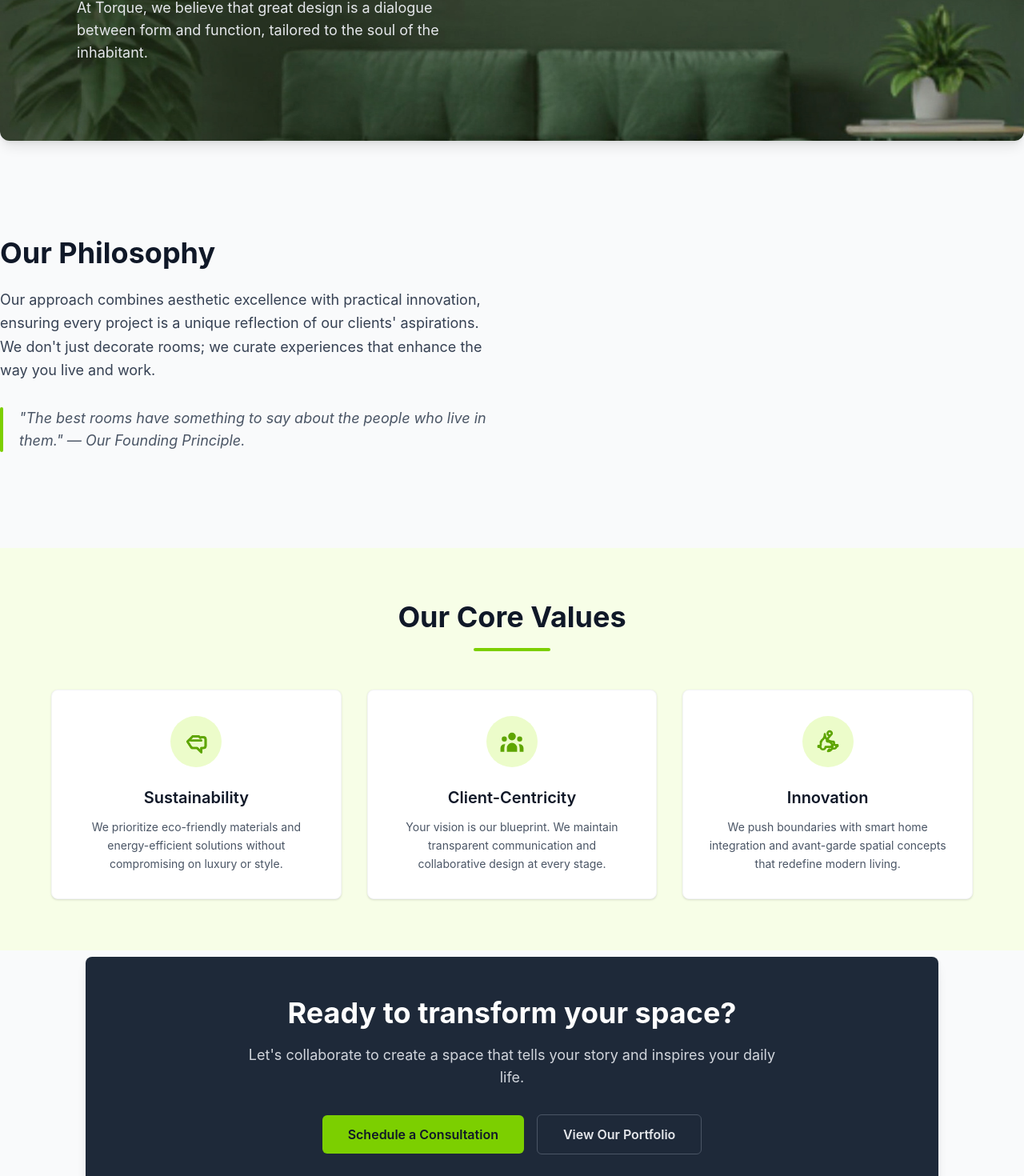
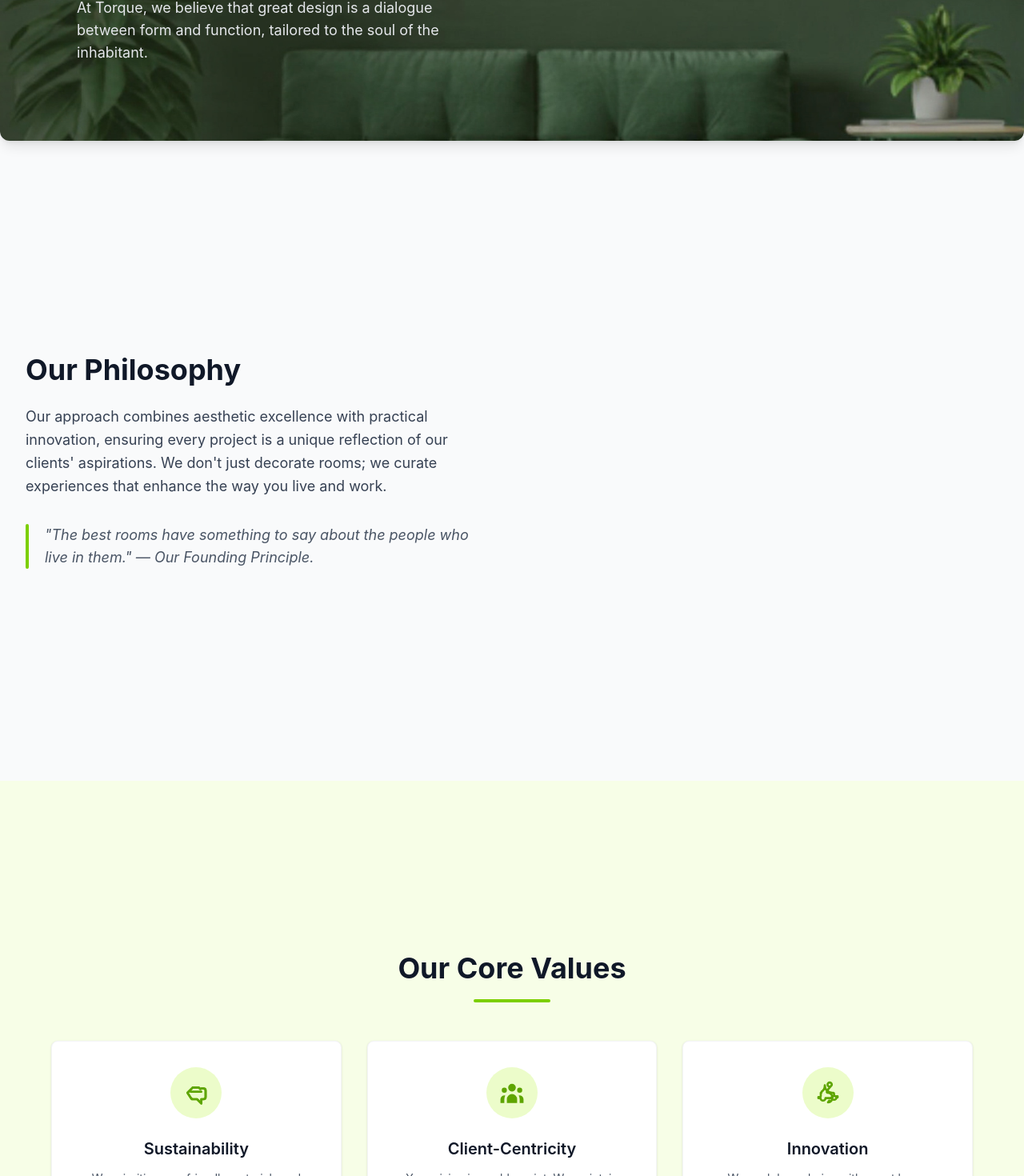
Before and after one commit to KAMBLECHIRAG/Torque-Interiors, a React (Vite) app: page /aboutUs in a window 1280 px wide. Shown: the part 354-1824 px from the top of the page at 80% size. Built offline with nearby package versions, Linux system fonts and the light colour scheme.

Commit message:
made changes

```diff
--- a/package.json
+++ b/package.json
@@ -28,7 +28,6 @@
     "eslint": "^9.39.4",
     "eslint-plugin-react-hooks": "^7.0.1",
     "eslint-plugin-react-refresh": "^0.5.2",
-    "gh-pages": "^6.3.0",
     "globals": "^17.4.0",
     "typescript": "~5.9.3",
     "typescript-eslint": "^8.56.1",
--- a/src/Components/navbar.tsx
+++ b/src/Components/navbar.tsx
@@ -52,11 +52,9 @@ const Navbar: React.FC = () => {
       </ul>
 
       {/* Consultation Button */}
-      <Link to="/contactUsPage">
-        <button className="bg-lime-500 text-white px-5 py-2 rounded-md text-base font-bold uppercase cursor-pointer hover:bg-lime-600 transition-colors">
-          Consultation
-        </button>
-      </Link>
+      <button className="bg-lime-500 text-white px-5 py-2 rounded-md text-base font-bold uppercase cursor-pointer hover:bg-lime-600 transition-colors">
+        Consultation
+      </button>
     </nav>
   );
 };
--- a/src/Projects/projectsHome.tsx
+++ b/src/Projects/projectsHome.tsx
@@ -66,7 +66,7 @@ const PortfolioSection: React.FC = () => {
         return <Temple />;
       case "Balcony":
         return <Balcony />;
-
+      case "All Projects":
       default:
       // return <AllProjectsGrid />; // This component should show a mix of projects
     }
--- a/src/aboutUs.tsx
+++ b/src/aboutUs.tsx
@@ -25,8 +25,8 @@ const AboutUs: React.FC = () => {
           </p>
         </div>
       </div>
-
-      <div className="max-w-7xl mx-auto grid grid-cols-1 lg:grid-cols-2 gap-12 items-center my-30">
+      <div className="min-h-screen bg-gray-50 flex items-center justify-center py-16 px-4 md:px-8 font-sans text-gray-800">
+        <div className="max-w-7xl mx-auto grid grid-cols-1 lg:grid-cols-2 gap-12 items-center">
           {/* Left Content Section */}
           <div className="flex flex-col justify-center">
             <h2 className="text-4xl font-bold text-gray-900 mb-6">
@@ -41,14 +41,15 @@ const AboutUs: React.FC = () => {
             <div className="relative pl-6">
               <div className="absolute left-0 top-0 bottom-0 w-1 bg-lime-500 rounded-full"></div>
               <p className="italic text-lg text-gray-600">
-              "The best rooms have something to say about the people who live in
-              them." — Our Founding Principle.
+                "The best rooms have something to say about the people who live
+                in them." — Our Founding Principle.
               </p>
             </div>
           </div>
         </div>
+      </div>
 
-      <div className="bg-lime-50 py-16 px-4 md:px-8 flex flex-col items-center justify-center font-sans text-gray-800">
+      <div className="min-h-screen bg-lime-50 py-16 px-4 md:px-8 flex flex-col items-center justify-center font-sans text-gray-800">
         <div className="max-w-6xl mx-auto text-center mb-12">
           <h2 className="text-4xl font-bold text-gray-900 leading-tight">
             Our Core Values
@@ -147,7 +148,7 @@ const AboutUs: React.FC = () => {
         </div>
       </div>
 
-      <div className="w-10/12 mx-auto bg-gray-800 rounded-lg p-8 md:p-12 text-center shadow-lg my-2">
+      <div className="w-10/12 mx-auto bg-gray-800 rounded-lg p-8 md:p-12 text-center shadow-lg mb-2">
         <h2 className="text-3xl md:text-4xl font-bold text-white mb-4 leading-tight">
           Ready to transform your space?
         </h2>
```
Also changed, not shown: 2 other files (tests, documents, lock files or other folders). Lines whose indentation alone changed are shown as unchanged.
